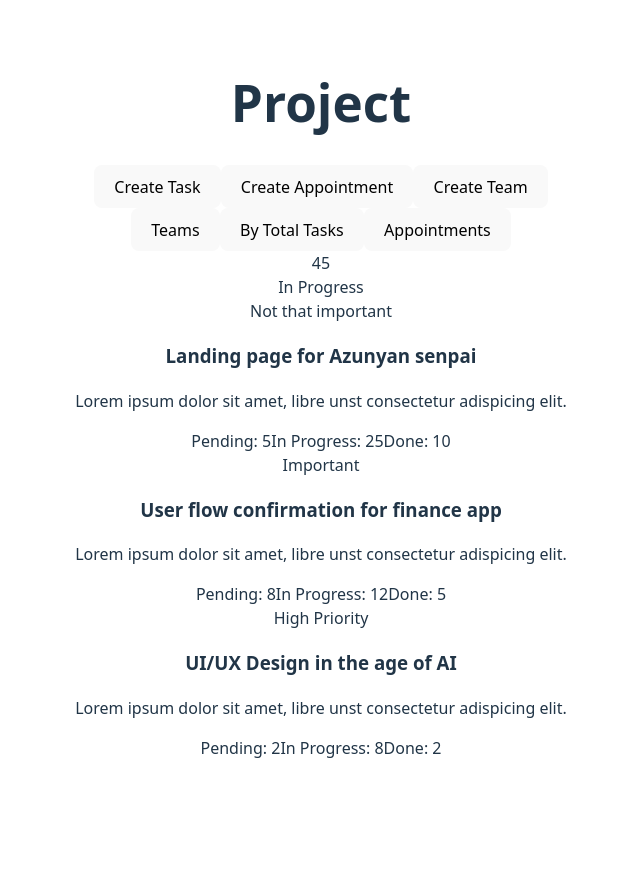
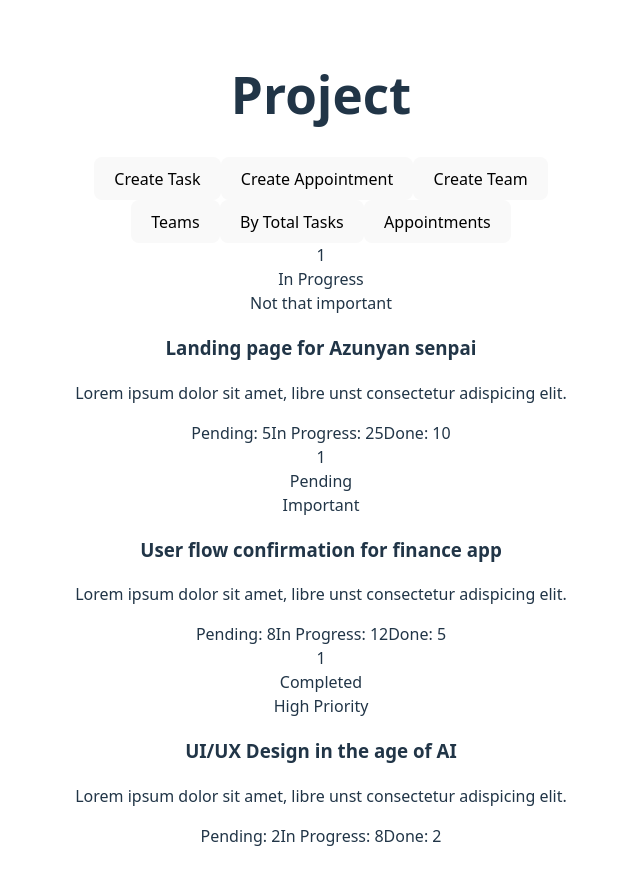
Before and after one commit to WoodenZombie/collabflow, a React app in the folder frontend/: page / in a window 1280 px wide. Shown: the whole page, without its empty margins (319-959 px from the left). Before the commit the page ends 800 px from the top, so only its background shows below. Built offline with nearby package versions, Linux system fonts and the light colour scheme; the HTML template or start-up script is replaced by a standard one.

Commit message:
fix: fixed ProjectCard for changing status

```diff
--- a/frontend/src/pages/ProjectPage.jsx
+++ b/frontend/src/pages/ProjectPage.jsx
@@ -19,7 +19,8 @@ import ProgressBar from '../components/ProgressBar';
  *       participants: Array,
  *       pending: number,
  *       inProgress: number,
- *       done: number
+ *       done: number,
+ *       currentStatus: 'pending' | 'inProgress' | 'completed'
  *     }
  *   ]
  * }
@@ -29,7 +30,7 @@ function ProjectsPage() {
 
   // Mock data or fake data - will be replaced with backend data
   // This structure matches Project.Name, Project.Pending, Project.Done, Project.Progress
-  const [projects] = useState([
+  const [projects, setProjects] = useState([
     {
       id: '1',
       name: 'Landing page for Azunyan senpai',
@@ -38,7 +39,8 @@ function ProjectsPage() {
       participants: [],
       pending: 5,
       inProgress: 25,
-      done: 10
+      done: 10,
+      currentStatus: 'inProgress' // 'pending' | 'inProgress' | 'completed'
     },
     {
       id: '2',
@@ -48,7 +50,8 @@ function ProjectsPage() {
       participants: [],
       pending: 8,
       inProgress: 12,
-      done: 5
+      done: 5,
+      currentStatus: 'pending'
     },
     {
       id: '3',
@@ -58,15 +61,41 @@ function ProjectsPage() {
       participants: [],
       pending: 2,
       inProgress: 8,
-      done: 2
+      done: 2,
+      currentStatus: 'completed'
     }
   ]);
 
-  // Group projects by status based on task counts
+  /**
+   * Cycle through status: Pending → In-Process → Complete → Pending
+   */
+  const cycleStatus = (currentStatus) => {
+    const statusCycle = {
+      'pending': 'inProgress',
+      'inProgress': 'completed',
+      'completed': 'pending'
+    };
+    return statusCycle[currentStatus] || 'pending';
+  };
+
+  /**
+   * Handle status change when clicking on ProgressBar
+   */
+  const handleStatusChange = (projectId) => {
+    setProjects(prevProjects =>
+      prevProjects.map(project =>
+        project.id === projectId
+          ? { ...project, currentStatus: cycleStatus(project.currentStatus) }
+          : project
+      )
+    );
+  };
+
+  // Group projects by current status
   const getProjectsByStatus = () => {
-    const inProgressProjects = projects.filter(p => p.inProgress > 0);
-    const pendingProjects = projects.filter(p => p.pending > 0 && p.inProgress === 0);
-    const completedProjects = projects.filter(p => p.done > 0 && p.inProgress === 0 && p.pending === 0);
+    const inProgressProjects = projects.filter(p => p.currentStatus === 'inProgress');
+    const pendingProjects = projects.filter(p => p.currentStatus === 'pending');
+    const completedProjects = projects.filter(p => p.currentStatus === 'completed');
 
     return {
       inProgress: inProgressProjects,
@@ -78,9 +107,9 @@ function ProjectsPage() {
   const projectsByStatus = getProjectsByStatus();
 
   // Calculate total counts for progress bars
-  const totalPending = projects.reduce((sum, p) => sum + p.pending, 0);
-  const totalInProgress = projects.reduce((sum, p) => sum + p.inProgress, 0);
-  const totalDone = projects.reduce((sum, p) => sum + p.done, 0);
+  const totalPending = projects.filter(p => p.currentStatus === 'pending').length;
+  const totalInProgress = projects.filter(p => p.currentStatus === 'inProgress').length;
+  const totalDone = projects.filter(p => p.currentStatus === 'completed').length;
 
   const handleFilterChange = (filter) => {
     setActiveFilter(filter);
@@ -107,11 +136,18 @@ function ProjectsPage() {
             count={totalInProgress}
             label="In Progress"
             color="purple"
+            onClick={() => {
+              // Change status of all projects in this section
+              projectsByStatus.inProgress.forEach(project => {
+                handleStatusChange(project.id);
+              });
+            }}
           />
           {projectsByStatus.inProgress.map(project => (
             <ProjectCard
               key={project.id}
               project={project}
+              onStatusChange={() => handleStatusChange(project.id)}
             />
           ))}
         </section>
@@ -124,11 +160,18 @@ function ProjectsPage() {
             count={totalPending}
             label="Pending"
             color="orange"
+            onClick={() => {
+              // Change status of all projects in this section
+              projectsByStatus.pending.forEach(project => {
+                handleStatusChange(project.id);
+              });
+            }}
           />
           {projectsByStatus.pending.map(project => (
             <ProjectCard
               key={project.id}
               project={project}
+              onStatusChange={() => handleStatusChange(project.id)}
             />
           ))}
         </section>
@@ -141,11 +184,18 @@ function ProjectsPage() {
             count={totalDone}
             label="Completed"
             color="green"
+            onClick={() => {
+              // Change status of all projects in this section
+              projectsByStatus.completed.forEach(project => {
+                handleStatusChange(project.id);
+              });
+            }}
           />
           {projectsByStatus.completed.map(project => (
             <ProjectCard
               key={project.id}
               project={project}
+              onStatusChange={() => handleStatusChange(project.id)}
             />
           ))}
         </section>
```
